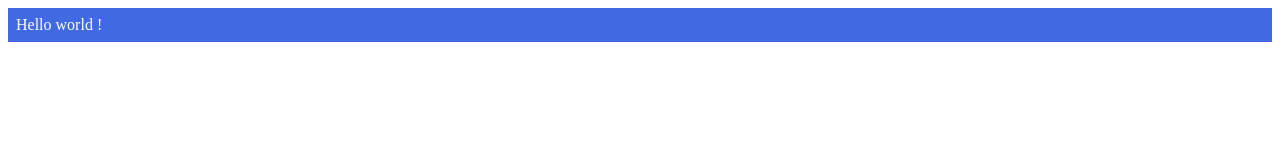
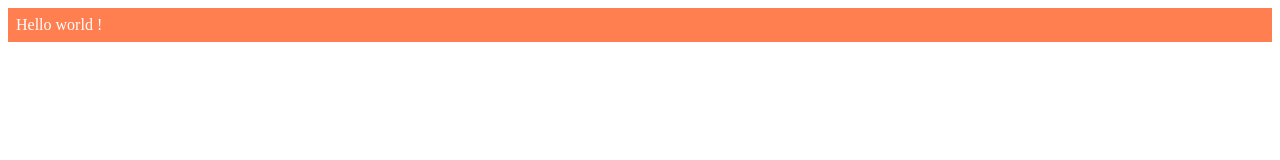
Before and after one commit to GaetanBt/test, a website: page src/index.html in a window 1280 px wide. Drawn offline with Linux system fonts and the light colour scheme.

Commit message:
Switch box background to coral

```diff
--- a/src/style.css
+++ b/src/style.css
@@ -1,7 +1,7 @@
 @charset "utf-8";
 
 .box {
-  background: royalblue;
+  background: coral;
   color: #fff;
   padding: .5em;
 }
```
